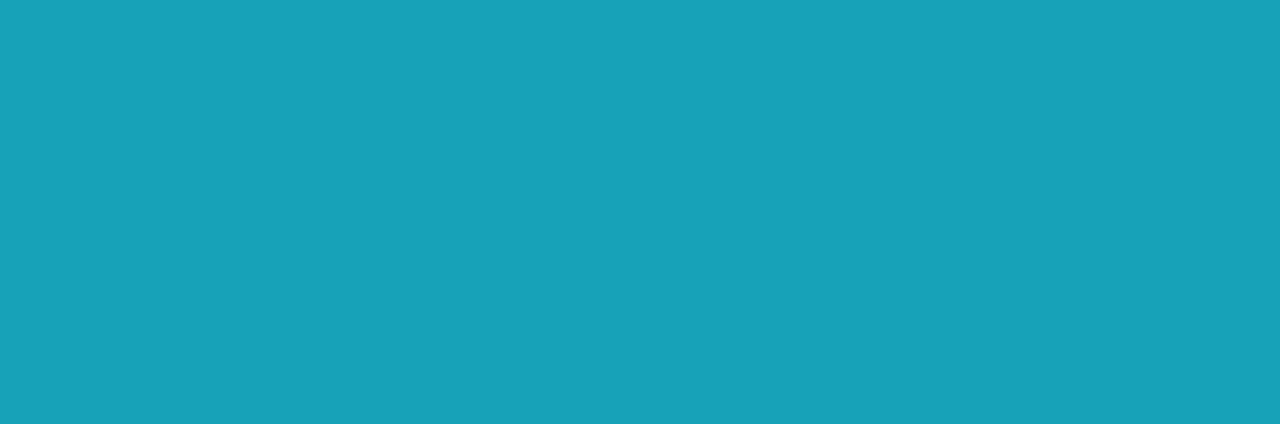
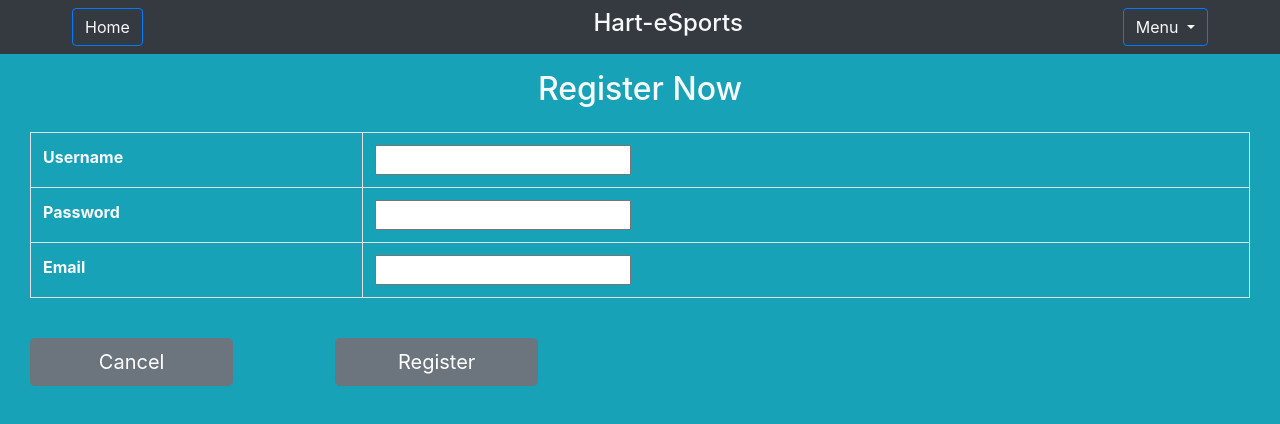
Before and after one commit to Arttok/MEAN_Final_Project, an Angular app in the folder client/: page /register in a window 1280 px wide. Before the commit this address led to /. Shown: the top 424 px of the page. Built offline with nearby package versions, Linux system fonts and the light colour scheme.

Commit message:
registration page appears.

```diff
--- a/client/src/app/index/index.component.html
+++ b/client/src/app/index/index.component.html
@@ -25,11 +25,13 @@
                 <div class="column">
                 <!--Graph A These are purposly indented like this to show that there is an image, and then the p text goes right after it.-->
                 <img
+                    ng-click="open(/assets/img/eSportGraphAlrg.jpg)"
                     src="/assets/img/eSportGraphA.jpg"
                     class="pl-5"
                     alt="eSports Audience Growth 2016 - 2020"
                     id="graphA"
                 />
+
                 <!--Graph A Text-->
                 <p class="picText pt-1">
                     As you can see, year over year eSports Audience Growth has had a
--- a/client/src/app/index/index.component.ts
+++ b/client/src/app/index/index.component.ts
@@ -11,5 +11,4 @@ export class IndexComponent implements OnInit {
 
   ngOnInit() {
   }
-
 }
--- /dev/null
+++ b/client/src/app/register/register.component.html
@@ -0,0 +1,61 @@
+<app-nav></app-nav>
+
+<!--Main section of the page. Has the menu bar as well as table that is generated via JS-->
+<main>
+    <form class="col-12 pb-3" id="registerInfo">
+        <!--Should be Post but not due to github / live server reasons.-->
+        <div class="col-12">
+        <div class="text-center">
+            <p class="h2 boldunder text-light pt-3">
+            Register Now
+            </p>
+            <div class="pt-3">
+            <table
+                class="table table-bordered border-light text-dark text-left"
+                id="playertbl"
+            >
+                <tr>
+                <th class="text-light">Username</th>
+                <td>
+                    <input type="text" name="user_name" id="user_name" />
+                </td>
+                </tr>
+                <tr>
+                <th class="text-light">Password</th>
+                <td>
+                    <input type="password" name="user_password" id="user_password" />
+                </td>
+                </tr>
+                <tr>
+                <th class="text-light">Email</th>
+                <td>
+                    <input type="email" name="email" id="email" />
+                </td>
+                </tr>
+                <tr class="hidden">
+                <th class="text-light">Are you an Admin?</th>
+                <td>
+                    <input type="checkbox" name="is_admin" id="is_admin" disabled/>
+                </td>
+                </tr>
+            </table>
+            <div class="alert alert-success hidden col-4" role="alert" id="msg"></div>
+            <br />
+            </div>
+            </div>
+            <button
+            type="button"
+            class="btn btn-lg btn-secondary col-2"
+            id="cancel"
+            >
+            Cancel
+            </button>
+            <button type="submit"
+            class="btn btn-lg btn-secondary col-2 offset-md-1"
+            id="register"
+            >
+            Register
+            </button>
+        </div>
+    </form>
+</main>
--- /dev/null
+++ b/client/src/app/register/register.component.ts
@@ -0,0 +1,15 @@
+import { Component, OnInit } from '@angular/core';
+
+@Component({
+  selector: 'app-register',
+  templateUrl: './register.component.html',
+  styleUrls: ['./register.component.css']
+})
+export class RegisterComponent implements OnInit {
+
+  constructor() { }
+
+  ngOnInit() {
+  }
+
+}
```
Also changed, not shown: client/src/app/app.module.ts (+5 -2 lines), client/src/app/register/register.component.css (added), 1 other file (tests, documents, lock files or other folders).
